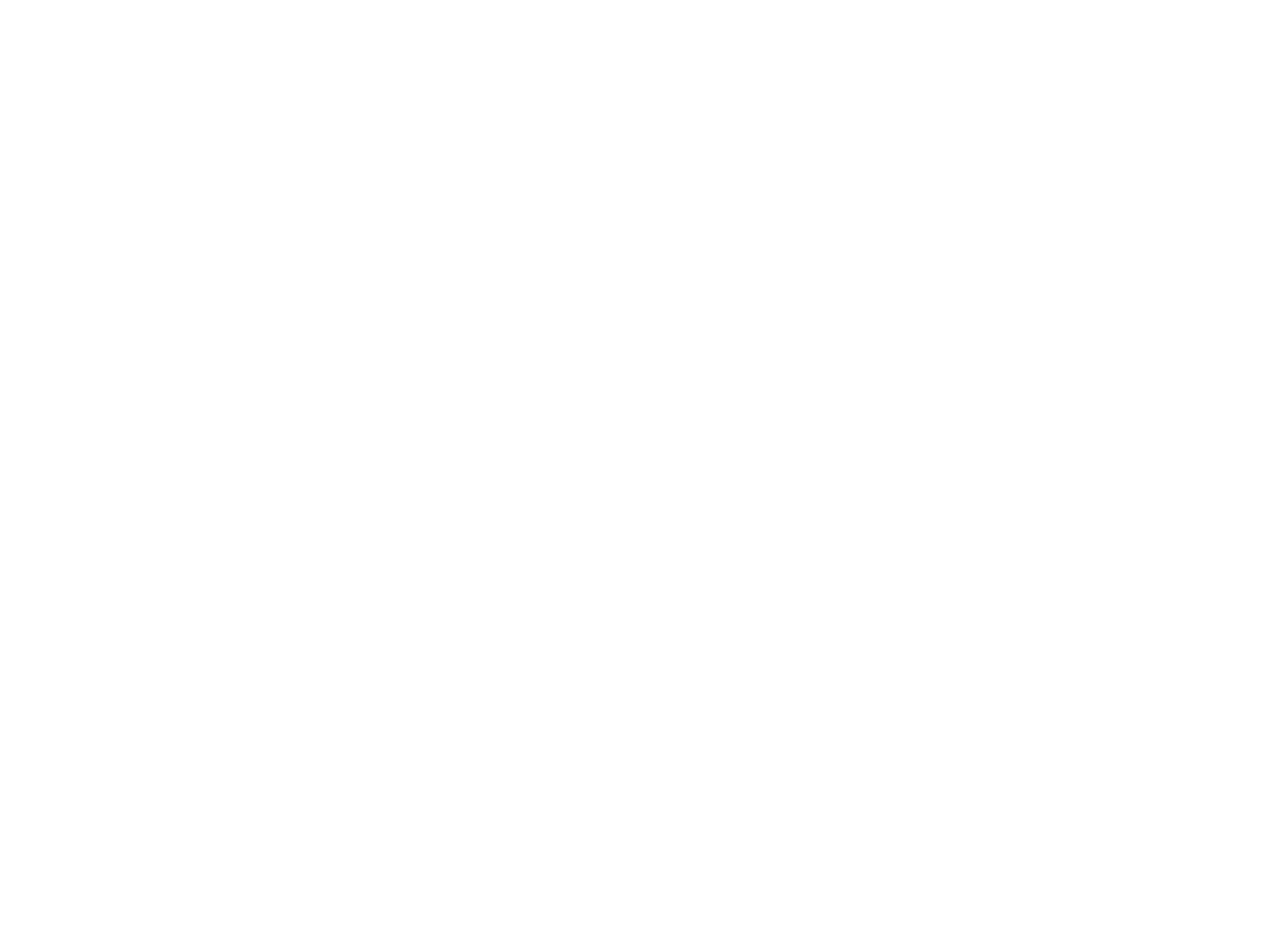
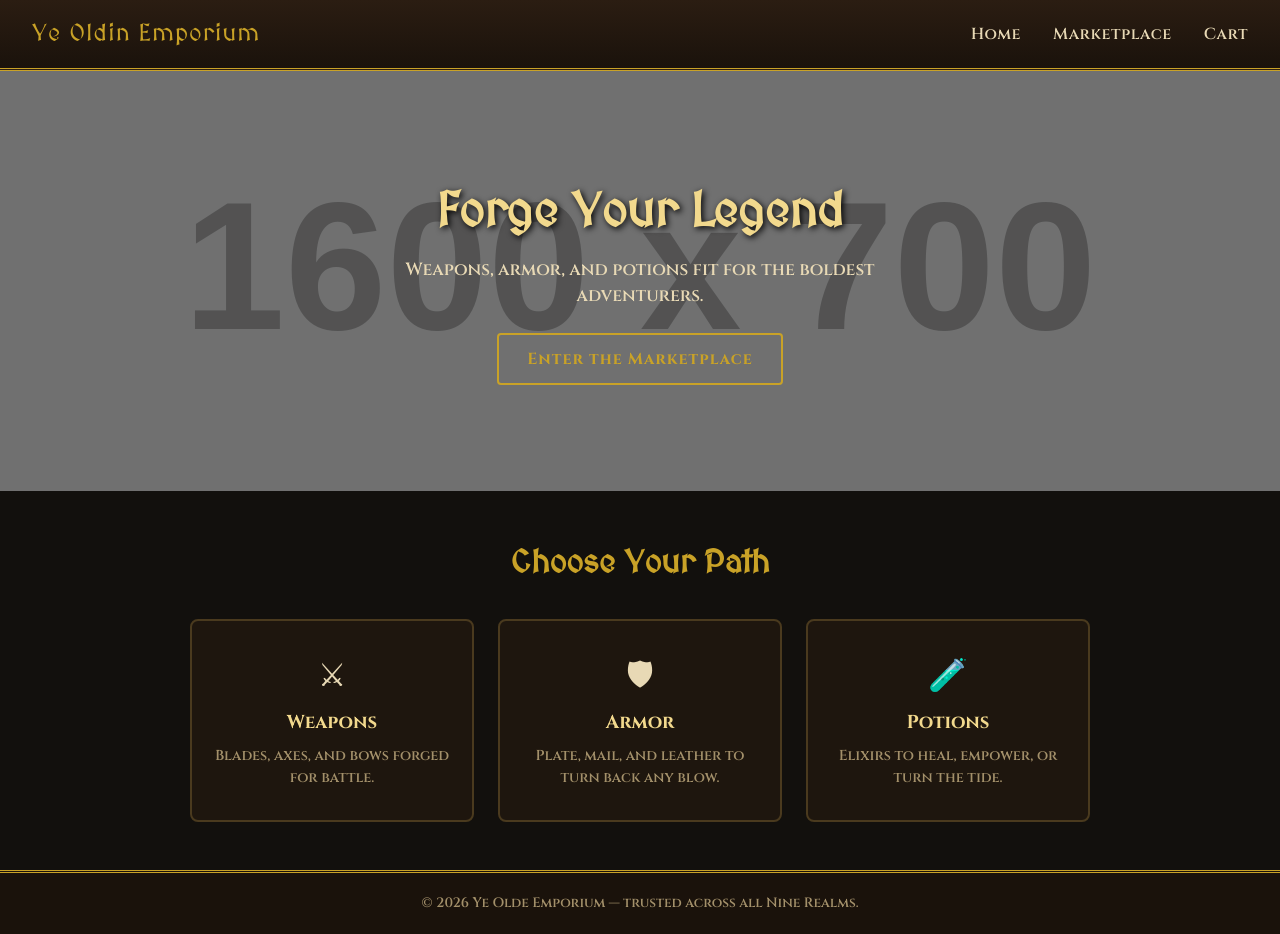
Before and after one commit to LiLQD/odin-shopping-cart, a React (Vite) app: page / in a window 1280 px wide. Before the commit the page ends 800 px from the top, so only its background shows below. Built offline with nearby package versions, Linux system fonts and the light colour scheme.

Commit message:
feat: implement Home component and its style

```diff
--- a/src/Home.jsx
+++ b/src/Home.jsx
@@ -1,2 +1,71 @@
-const Home = () => {};
+import { Link } from "react-router";
+import "./styles/Home.css";
+
+function Home() {
+  return (
+    <div className="home">
+      <header className="navbar">
+        <div className="navbar-brand">Ye Oldin Emporium</div>
+        <nav>
+          <ul className="nav-links">
+            <li>
+              <Link to="/">Home</Link>
+            </li>
+            <li>
+              <Link to="/products">Marketplace</Link>
+            </li>
+            <li>
+              <Link to="/cart">Cart</Link>
+            </li>
+          </ul>
+        </nav>
+      </header>
+
+      <main className="home-main">
+        <section className="hero">
+          <img
+            src="https://placehold.co/1600x700/1a1207/c9a227?text=Forge+Your+Legend"
+            alt="Medieval marketplace banner"
+            className="hero-image"
+          />
+          <div className="hero-overlay">
+            <h1>Forge Your Legend</h1>
+            <p>Weapons, armor, and potions fit for the boldest adventurers.</p>
+            <Link to="/products" className="hero-cta">
+              Enter the Marketplace
+            </Link>
+          </div>
+        </section>
+
+        <section className="categories">
+          <h2>Choose Your Path</h2>
+          <div className="category-grid">
+            <Link to="/products/weapon" className="category-card">
+              <span className="category-icon">⚔</span>
+              <h3>Weapons</h3>
+              <p>Blades, axes, and bows forged for battle.</p>
+            </Link>
+            <Link to="/products/armor" className="category-card">
+              <span className="category-icon">🛡</span>
+              <h3>Armor</h3>
+              <p>Plate, mail, and leather to turn back any blow.</p>
+            </Link>
+            <Link to="/products/potion" className="category-card">
+              <span className="category-icon">🧪</span>
+              <h3>Potions</h3>
+              <p>Elixirs to heal, empower, or turn the tide.</p>
+            </Link>
+          </div>
+        </section>
+      </main>
+
+      <footer className="footer">
+        <p>
+          &copy; {new Date().getFullYear()} Ye Olde Emporium — trusted across
+          all Nine Realms.
+        </p>
+      </footer>
+    </div>
+  );
+}
 export default Home;
--- /dev/null
+++ b/src/styles/Home.css
@@ -0,0 +1,172 @@
+@import url("https://fonts.googleapis.com/css2?family=Cinzel:wght@600;700&family=MedievalSharp&display=swap");
+
+.home {
+  font-family: "Cinzel", serif;
+  background-color: #12100d;
+  color: #e8d9b5;
+  display: flex;
+  flex-direction: column;
+  min-height: 100vh;
+  overflow-x: hidden;
+}
+
+.home-main {
+  flex: 1 0 auto;
+}
+
+.navbar {
+  display: flex;
+  justify-content: space-between;
+  align-items: center;
+  padding: 1rem 2rem;
+  background: linear-gradient(180deg, #2b1d12, #1a120b);
+  border-bottom: 3px double #c9a227;
+}
+
+.navbar-brand {
+  font-family: "MedievalSharp", cursive;
+  font-size: 1.5rem;
+  color: #c9a227;
+  letter-spacing: 1px;
+}
+
+.nav-links {
+  display: flex;
+  gap: 2rem;
+  list-style: none;
+  margin: 0;
+  padding: 0;
+}
+
+.nav-links a {
+  color: #e8d9b5;
+  text-decoration: none;
+  font-weight: 600;
+  letter-spacing: 0.5px;
+  transition: color 0.2s ease;
+}
+
+.nav-links a:hover {
+  color: #c9a227;
+}
+
+.hero {
+  position: relative;
+  width: 100%;
+  height: 420px;
+  overflow: hidden;
+}
+
+.hero-image {
+  width: 100%;
+  height: 100%;
+  object-fit: cover;
+  filter: brightness(0.55) saturate(1.1);
+}
+
+.hero-overlay {
+  position: absolute;
+  inset: 0;
+  display: flex;
+  flex-direction: column;
+  align-items: center;
+  justify-content: center;
+  text-align: center;
+  padding: 0 1.5rem;
+}
+
+.hero-overlay h1 {
+  font-family: "MedievalSharp", cursive;
+  font-size: 3rem;
+  color: #f2d98d;
+  text-shadow: 2px 2px 6px #000;
+  margin-bottom: 0.5rem;
+}
+
+.hero-overlay p {
+  font-size: 1.1rem;
+  max-width: 32rem;
+  margin-bottom: 1.5rem;
+}
+
+.hero-cta {
+  padding: 0.75rem 1.75rem;
+  border: 2px solid #c9a227;
+  border-radius: 4px;
+  color: #c9a227;
+  text-decoration: none;
+  font-weight: 700;
+  letter-spacing: 1px;
+  transition:
+    background 0.2s ease,
+    color 0.2s ease;
+}
+
+.hero-cta:hover {
+  background: #c9a227;
+  color: #1a120b;
+}
+
+.categories {
+  padding: 3rem 2rem;
+  text-align: center;
+}
+
+.categories h2 {
+  font-family: "MedievalSharp", cursive;
+  color: #c9a227;
+  font-size: 2rem;
+  margin-bottom: 2rem;
+}
+
+.category-grid {
+  display: grid;
+  grid-template-columns: repeat(auto-fit, minmax(220px, 1fr));
+  gap: 1.5rem;
+  max-width: 900px;
+  margin: 0 auto;
+}
+
+.category-card {
+  display: block;
+  padding: 2rem 1rem;
+  background: #1e160e;
+  border: 2px solid #4a3a1e;
+  border-radius: 8px;
+  color: #e8d9b5;
+  text-decoration: none;
+  transition:
+    border-color 0.2s ease,
+    transform 0.2s ease;
+}
+
+.category-card:hover {
+  transform: translateY(-4px);
+}
+
+.category-icon {
+  font-size: 2rem;
+  display: block;
+  margin-bottom: 0.5rem;
+}
+
+.category-card h3 {
+  font-family: "Cinzel", serif;
+  margin: 0.5rem 0;
+  color: #f2d98d;
+}
+
+.category-card p {
+  font-size: 0.9rem;
+  color: #a3906a;
+  margin: 0;
+}
+
+.footer {
+  text-align: center;
+  padding: 1.25rem;
+  background: #1a120b;
+  border-top: 3px double #c9a227;
+  font-size: 0.85rem;
+  color: #a3906a;
+}
```
